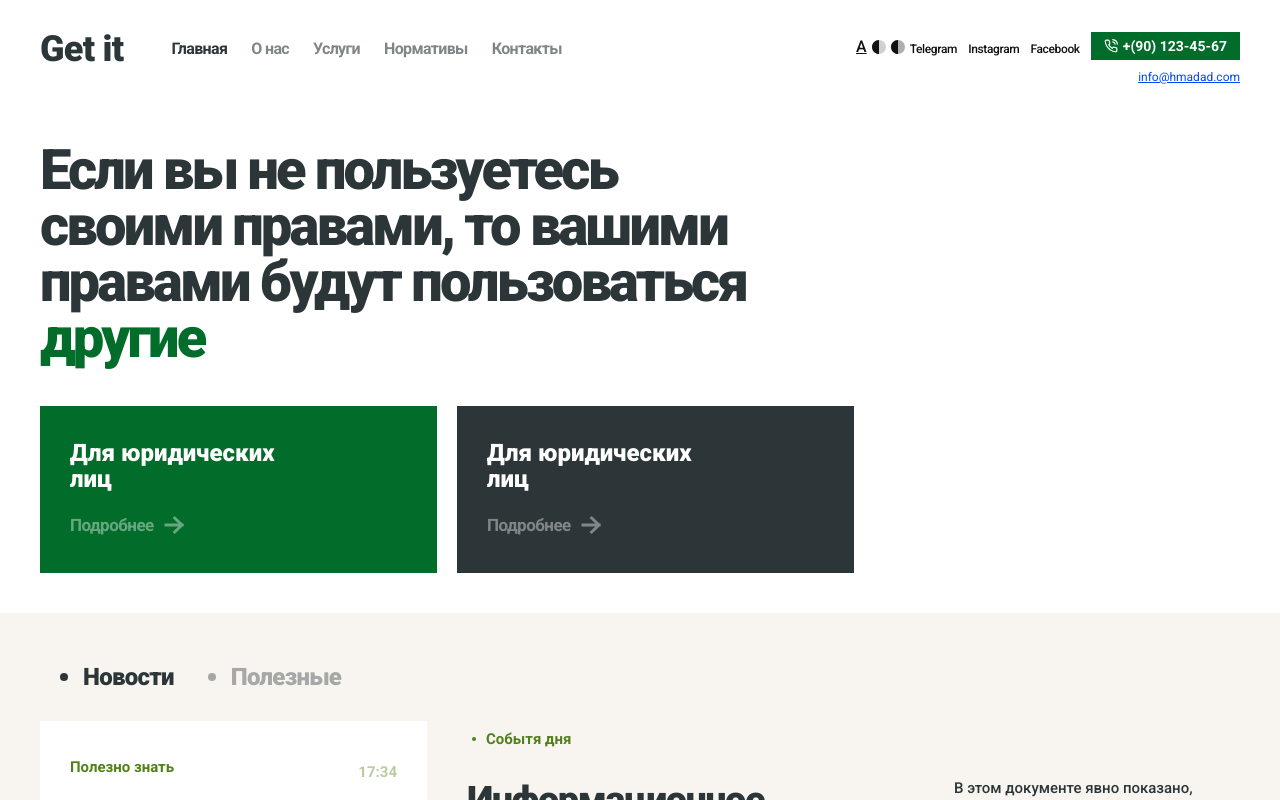
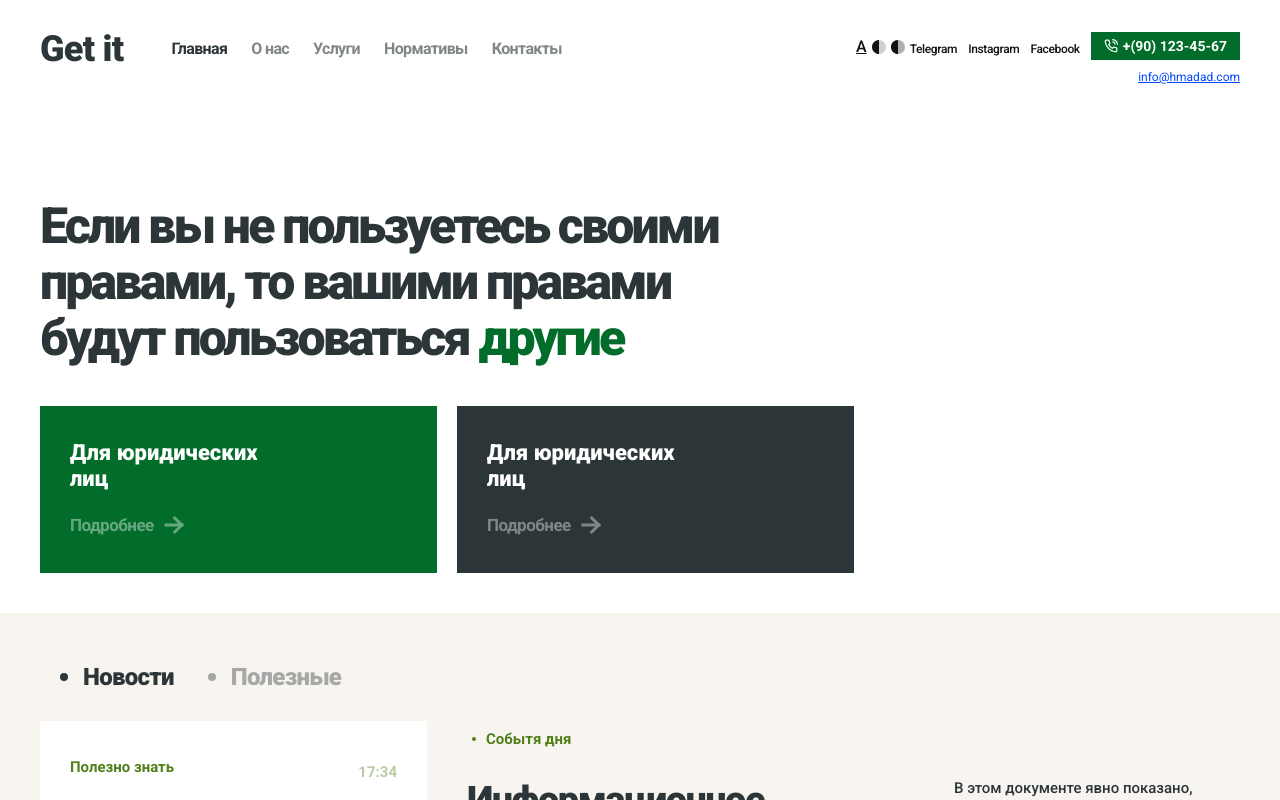
Before and after one commit to Pheonix999777/Advokatura, a Next.js app: page / in a window 1280 px wide. Shown: the top 800 px of the page. Built offline with nearby package versions, Linux system fonts and the light colour scheme.

Commit message:
change font size

```diff
--- a/src/app/Modules/Hero/style.scss
+++ b/src/app/Modules/Hero/style.scss
@@ -12,7 +12,7 @@
   margin-top: auto;
   max-width: 750px;
   color: $text-color;
-  font-size: 56px;
+  font-size: 50px;
   font-weight: 800;
   line-height: 56px;
   letter-spacing: -2.8px;
@@ -38,7 +38,7 @@
   display: block;
   max-width: 227px;
   color: $light;
-  font-size: 24px;
+  font-size: 22px;
   font-weight: 800;
   line-height: 26px;
 }
```
